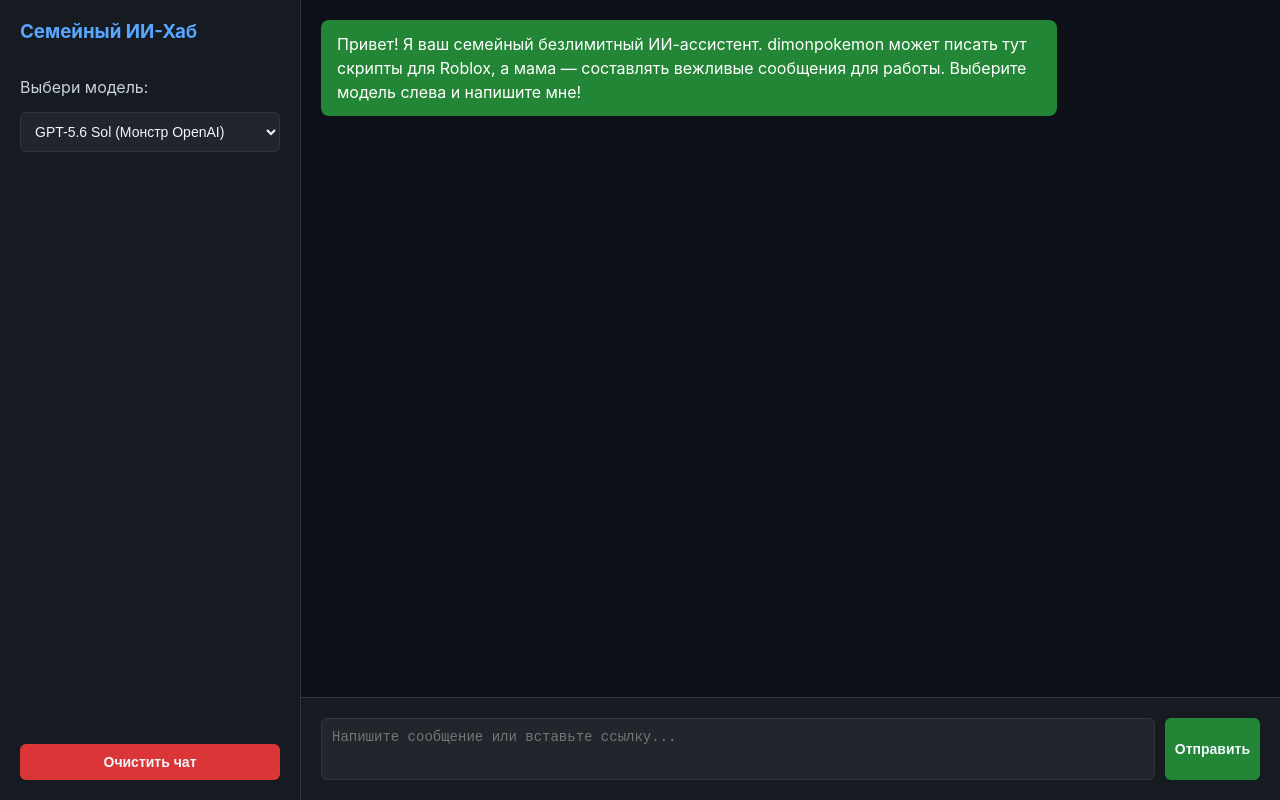
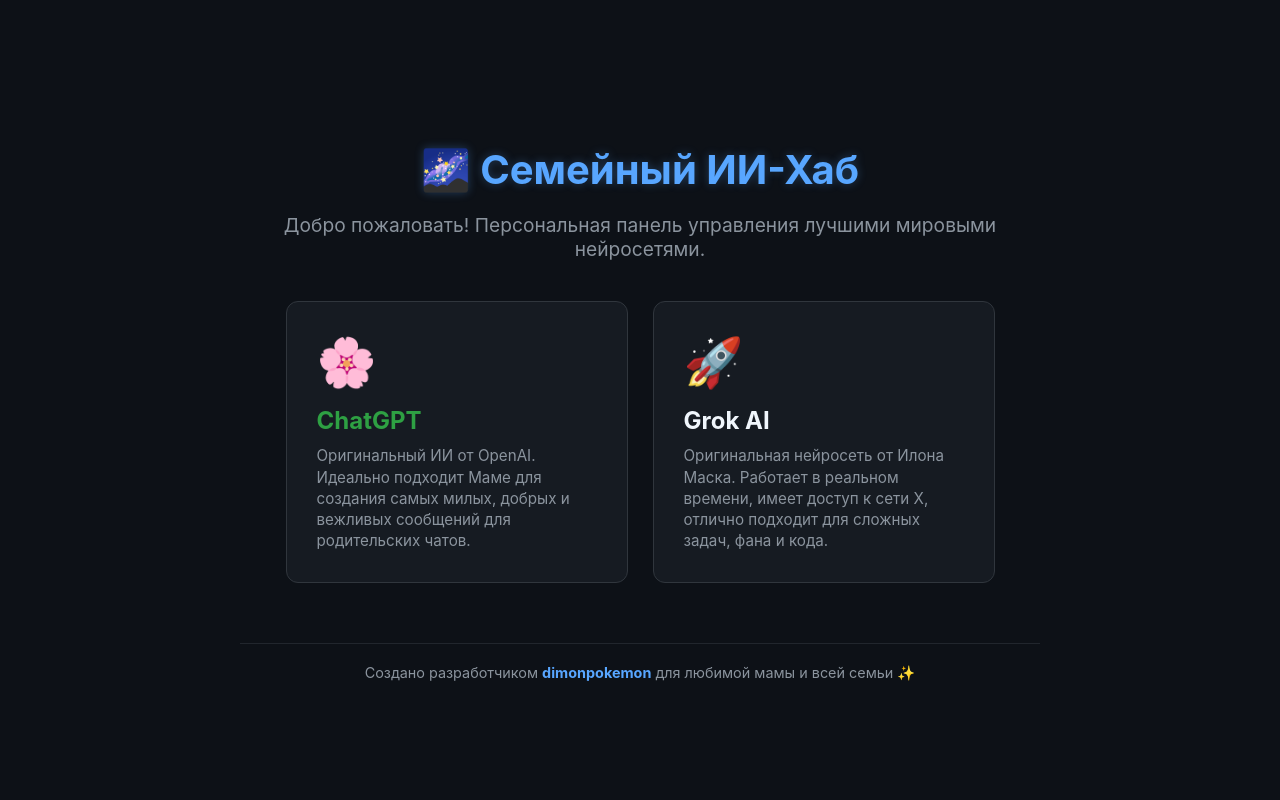
Before and after one commit to dimonpokemon200116-stack/my-super-ai, a plain HTML site: page index.html in a window 1280 px wide. Drawn offline with Linux system fonts and the light colour scheme.

Commit message:
Update index.html

```diff
--- a/index.html
+++ b/index.html
@@ -5,96 +5,136 @@
     <meta name="viewport" content="width=device-width, initial-scale=1.0">
     <title>Семейный ИИ-Хаб</title>
     <style>
-        body { margin: 0; background-color: #0d1117; color: #c9d1d9; font-family: -apple-system, sans-serif; display: flex; height: 100vh; }
-        #sidebar { width: 260px; background-color: #161b22; padding: 20px; display: flex; flex-direction: column; gap: 15px; border-right: 1px solid #30363d; }
-        #chat-container { flex: 1; display: flex; flex-direction: column; background-color: #0d1117; }
-        #chat-messages { flex: 1; padding: 20px; overflow-y: auto; display: flex; flex-direction: column; gap: 15px; }
-        .message { padding: 12px 16px; border-radius: 8px; max-width: 75%; line-height: 1.5; white-space: pre-wrap; }
-        .user { background-color: #21262d; align-self: flex-end; color: #f0f6fc; }
-        .ai { background-color: #238636; align-self: flex-start; color: #ffffff; }
-        #input-area { padding: 20px; background-color: #161b22; display: flex; gap: 10px; border-top: 1px solid #30363d; }
-        select, textarea, button { background-color: #21262d; color: #f0f6fc; border: 1px solid #30363d; padding: 10px; border-radius: 6px; font-size: 14px; }
-        textarea { flex: 1; resize: none; height: 40px; }
-        button { background-color: #238636; cursor: pointer; font-weight: bold; border: none; }
-        button:hover { background-color: #2ea043; }
-        h3 { margin-top: 0; color: #58a6ff; }
+        body {
+            margin: 0;
+            padding: 0;
+            background-color: #0d1117;
+            color: #c9d1d9;
+            font-family: -apple-system, BlinkMacSystemFont, "Segoe UI", Roboto, Helvetica, Arial, sans-serif;
+            display: flex;
+            flex-direction: column;
+            align-items: center;
+            justify-content: center;
+            min-height: 100vh;
+            box-sizing: border-box;
+        }
+
+        .container {
+            text-align: center;
+            max-width: 800px;
+            padding: 40px 20px;
+        }
+
+        h1 {
+            color: #58a6ff;
+            font-size: 2.5rem;
+            margin-bottom: 10px;
+            text-shadow: 0 0 10px rgba(88, 166, 255, 0.3);
+        }
+
+        p {
+            color: #8b949e;
+            font-size: 1.2rem;
+            margin-bottom: 40px;
+        }
+
+        .grid {
+            display: flex;
+            gap: 25px;
+            justify-content: center;
+            flex-wrap: wrap;
+        }
+
+        .card {
+            background-color: #161b22;
+            border: 1px solid #30363d;
+            border-radius: 12px;
+            width: 280px;
+            padding: 30px;
+            text-align: left;
+            transition: transform 0.2s, border-color 0.2s, box-shadow 0.2s;
+            text-decoration: none;
+            color: inherit;
+            display: flex;
+            flex-direction: column;
+            cursor: pointer;
+        }
+
+        /* Эффект свечения при наведении для ChatGPT */
+        .card.gpt:hover {
+            transform: translateY(-5px);
+            border-color: #238636;
+            box-shadow: 0 5px 20px rgba(35, 134, 54, 0.4);
+        }
+
+        /* Эффект свечения при наведении для Грока */
+        .card.grok:hover {
+            transform: translateY(-5px);
+            border-color: #f0f6fc;
+            box-shadow: 0 5px 20px rgba(240, 246, 252, 0.2);
+        }
+
+        .icon {
+            font-size: 3rem;
+            margin-bottom: 15px;
+        }
+
+        .card h2 {
+            margin: 0 0 10px 0;
+            font-size: 1.5rem;
+        }
+
+        .card.gpt h2 { color: #2ea043; }
+        .card.grok h2 { color: #f0f6fc; }
+
+        .card p {
+            font-size: 0.95rem;
+            color: #8b949e;
+            margin: 0;
+            line-height: 1.4;
+        }
+
+        .footer {
+            margin-top: 60px;
+            font-size: 0.9rem;
+            color: #8b949e;
+            border-top: 1px solid #21262d;
+            padding-top: 20px;
+            width: 100%;
+        }
+
+        .author {
+            color: #58a6ff;
+            font-weight: bold;
+        }
     </style>
 </head>
 <body>
 
-    <div id="sidebar">
-        <h3>Семейный ИИ-Хаб</h3>
-        <label for="model-select">Выбери модель:</label>
-        <select id="model-select">
-            <option value="openai">GPT-5.6 Sol (Монстр OpenAI)</option>
-            <option value="mistral-large">Grok 4.6 Heavy (Илон Маск / Бунтарь)</option>
-            <option value="qwen">Claude 5 Sonnet (Король Кода)</option>
-        </select>
-        <button onclick="clearChat()" style="background-color: #da3637; margin-top: auto;">Очистить чат</button>
-    </div>
+    <div class="container">
+        <h1>🌌 Семейный ИИ-Хаб</h1>
+        <p>Добро пожаловать! Персональная панель управления лучшими мировыми нейросетями.</p>
 
-    <div id="chat-container">
-        <div id="chat-messages">
-            <div class="message ai">Привет! Я ваш семейный безлимитный ИИ-ассистент. dimonpokemon может писать тут скрипты для Roblox, а мама — составлять вежливые сообщения для работы. Выберите модель слева и напишите мне!</div>
+        <div class="grid">
+            <!-- КНОПКА ЧАТ ГПТ -->
+            <a href="https://chatgpt.com" target="_blank" class="card gpt">
+                <div class="icon">🌸</div>
+                <h2>ChatGPT</h2>
+                <p>Оригинальный ИИ от OpenAI. Идеально подходит Маме для создания самых милых, добрых и вежливых сообщений для родительских чатов.</p>
+            </a>
+
+            <!-- КНОПКА ГРОК -->
+            <a href="https://grok.com" target="_blank" class="card grok">
+                <div class="icon">🚀</div>
+                <h2>Grok AI</h2>
+                <p>Оригинальная нейросеть от Илона Маска. Работает в реальном времени, имеет доступ к сети X, отлично подходит для сложных задач, фана и кода.</p>
+            </a>
         </div>
-        <div id="input-area">
-            <textarea id="user-input" placeholder="Напишите сообщение или вставьте ссылку..."></textarea>
-            <button onclick="sendMessage()">Отправить</button>
+
+        <div class="footer">
+            Создано разработчиком <span class="author">dimonpokemon</span> для любимой мамы и всей семьи ✨
         </div>
     </div>
 
-    <script>
-        async function sendMessage() {
-            const inputEl = document.getElementById('user-input');
-            const messageText = inputEl.value.trim();
-            const model = document.getElementById('model-select').value;
-            if (!messageText) return;
-
-            appendMessage(messageText, 'user');
-            inputEl.value = '';
-
-            const aiMessageEl = appendMessage('Размышляю...', 'ai');
-
-            try {
-                let finalPrompt = messageText;
-
-                // Если выбран Грок, добавляем системную инструкцию прямо в текст
-                if (model === 'mistral-large') {
-                    finalPrompt = "Отвечай с жестким юмором, сарказмом и как бунтарь в стиле Илона Маска на следующий запрос: " + messageText;
-                }
-
-                // Кодируем текст для безопасной передачи в ссылке
-                const encodedPrompt = encodeURIComponent(finalPrompt);
-
-                // Сверхнадежный GET запрос без заголовков и блокировок
-                const url = `https://pollinations.ai{encodedPrompt}?model=${model}&private=true`;
-
-                const response = await fetch(url);
-
-                if (!response.ok) throw new Error('Ошибка сети');
-
-                const responseText = await response.text();
-                aiMessageEl.innerText = responseText;
-
-            } catch (error) {
-                aiMessageEl.innerText = 'Ошибка шлюза ИИ. Пожалуйста, попробуй еще раз через секунду.';
-                console.error(error);
-            }
-        }
-
-        function appendMessage(text, sender) {
-            const chatMessages = document.getElementById('chat-messages');
-            const messageEl = document.createElement('div');
-            messageEl.classList.add('message', sender);
-            messageEl.innerText = text;
-            chatMessages.appendChild(messageEl);
-            chatMessages.scrollTop = chatMessages.scrollHeight;
-            return messageEl;
-        }
-
-        function clearChat() {
-            document.getElementById('chat-messages').innerHTML = '<div class="message ai">Чат очищен. Готов к работе!</div>';
-        }
-    </script>
 </body>
 </html>
```
